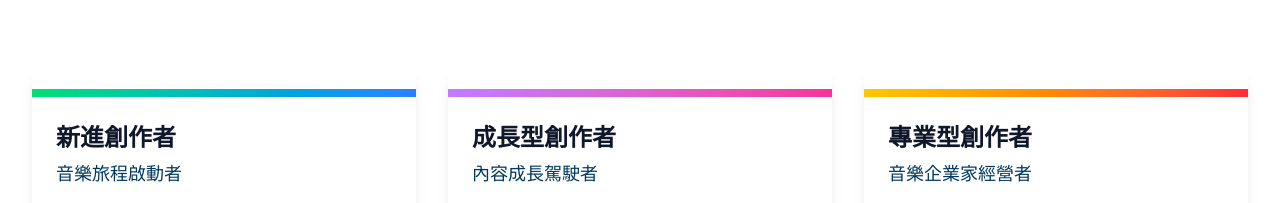
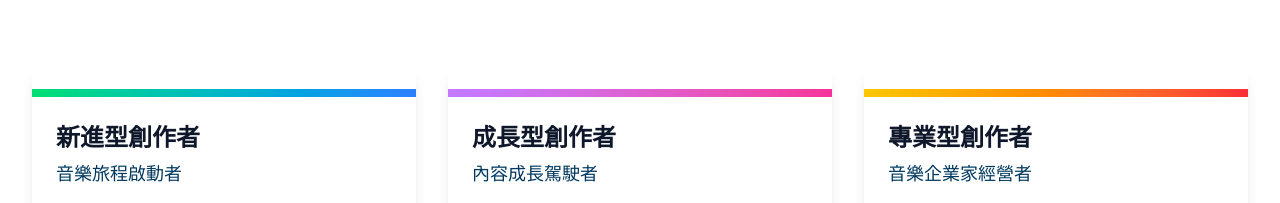
Before and after one commit to joeysungtw/s-demo, a React (Vite) app: page / in a window 1280 px wide. Shown: the part 1680-1883 px from the top of the page. Built offline with nearby package versions, Linux system fonts and the light colour scheme.

Commit message:
Update App.jsx

```diff
--- a/src/App.jsx
+++ b/src/App.jsx
@@ -348,7 +348,7 @@ function App() {
           >
             {[
               {
-                title: "新進創作者",
+                title: "新進型創作者",
                 subtitle: "音樂旅程啟動者",
                 description: "首次發行、個人製作、對數位發行流程不熟悉",
                 features: ["零門檻註冊", "AI 智慧檢測", "清晰收益說明", "基礎行銷工具"],
```
